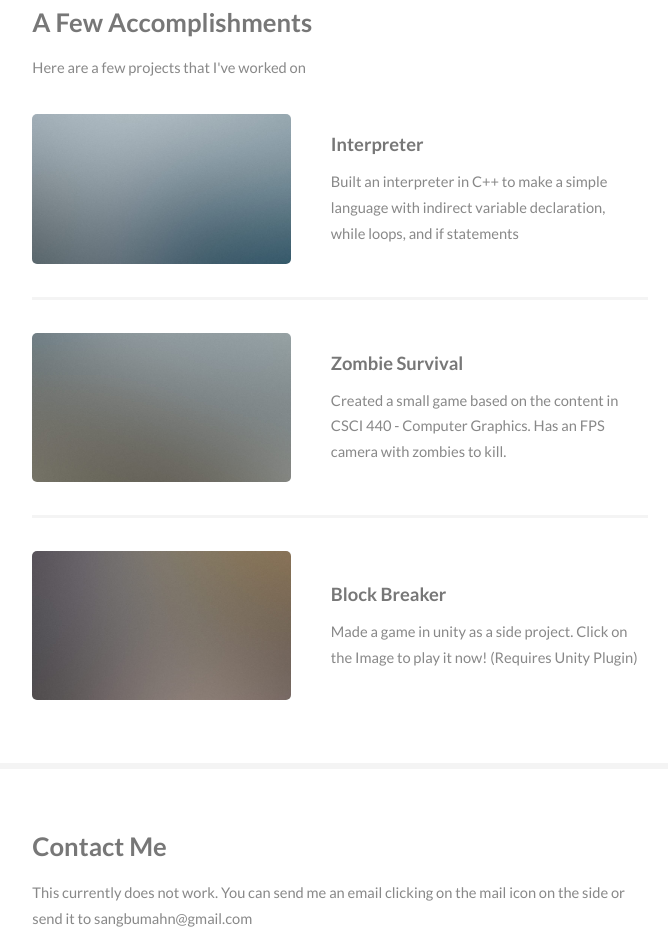
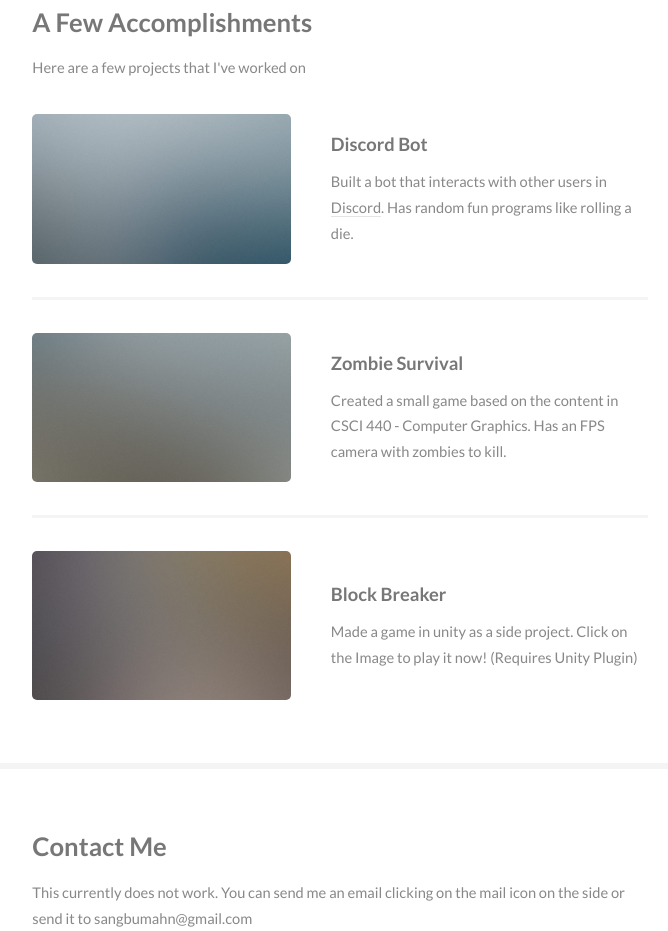
Before and after one commit to xNinjaKittyx/DanHub, a plain HTML site: page index.html in a window 1280 px wide. Shown: the part 1118-2049 px from the top of the page, without its empty margins (153-821 px from the left). Drawn offline with Linux system fonts and the light colour scheme.

Commit message:
Updating Accomplishments

```diff
--- a/index.html
+++ b/index.html
@@ -85,8 +85,8 @@
 										<article>
 											<a href="#" class="image"><img src="images/pic01.jpg" alt="" /></a>
 											<div class="inner">
-												<h4>Interpreter</h4>
-												<p>Built an interpreter in C++ to make a simple language with indirect variable declaration, while loops, and if statements</p>
+												<h4>Discord Bot</h4>
+												<p>Built a bot that interacts with other users in <a href="http://discordapp.org">Discord</a>. Has random fun programs like rolling a die.</p>
 											</div>
 										</article>
 										<article>
```
